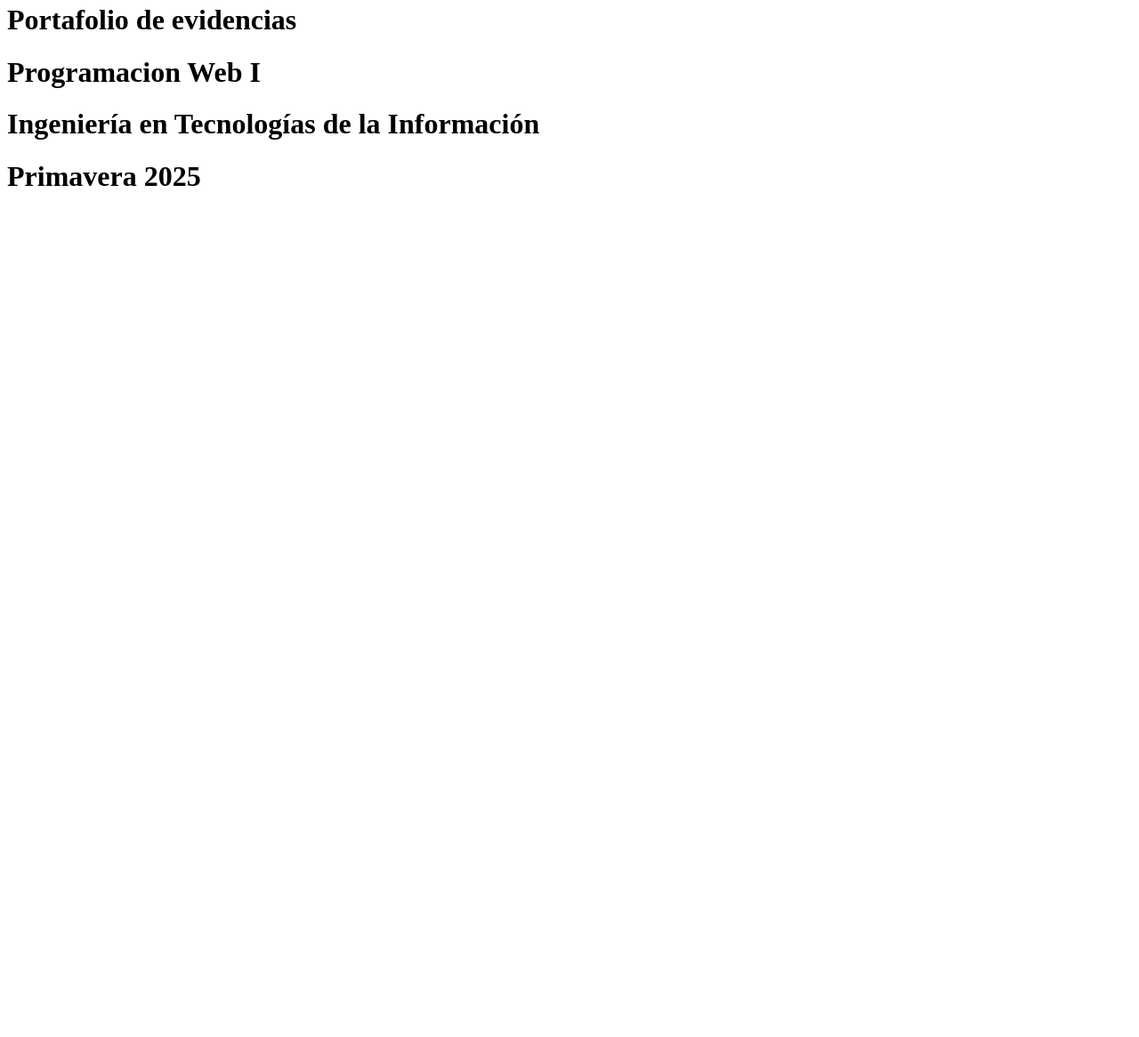
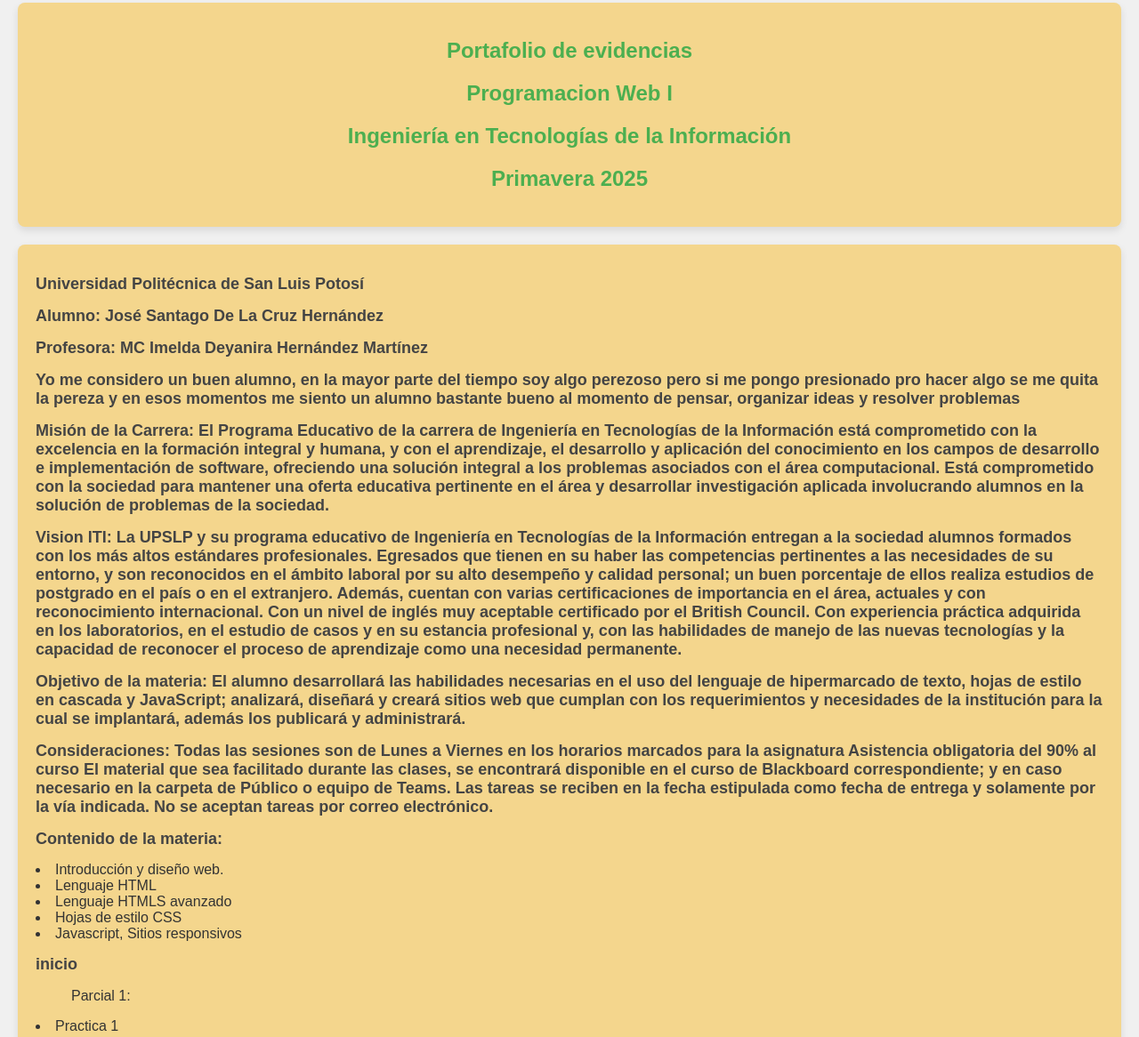
Before and after one commit to SantiagoDLCH/ProgramacionWebI, a plain HTML site: page index.html in a window 1280 px wide. Shown: the part 17-1183 px from the top of the page at 89% size. Before the commit the page ends 800 px from the top, so only its background shows below. Drawn offline with Linux system fonts and the light colour scheme.

Commit message:
Add files via upload

```diff
--- a/index.html
+++ b/index.html
@@ -3,19 +3,102 @@
 <head>
 	<meta charset="utf-8">
 	<meta name="viewport" content="width=device-width, initial-scale=1">
-
 	<link rel="icon" type="image/png" href="Logo.png">
 	<title> Pestaña Del Navegador </title>
+
+	<style>
+
+		body {
+			background-color: #f0f0f0;
+			font-family: Arial, sans-serif;
+			color: #333;
+			margin: 0;
+			padding: 0;
+		}
+
+
+		section {
+			padding: 20px;
+			margin: 20px;
+			background-color: #f4d68d;
+			border-radius: 8px;
+			box-shadow: 0 4px 8px rgba(0, 0, 0, 0.1);
+		}
+
+
+		#bloque1 h1 {
+			text-align: center;
+			color: #4CAF50;
+		}
+
+
+		#bloque2 h2 {
+			font-size: 18px;
+			color: #444;
+		}
+
+		#bloque3 h3 {
+			font-size: 16px;
+			line-height: 1.6;
+		}
+	</style>
 </head>
 <body>
-	<header>
+
+	<section id="bloque1">
 		<h1>Portafolio de evidencias</h1>
 		<h1>Programacion Web I</h1>
 		<h1>Ingeniería en Tecnologías de la Información</h1>
 		<h1>Primavera 2025</h1>
-	</header>
-	<section>
-		<h2></h2>
+	</section>
+
+	<section id="bloque2">
+		<h2>Universidad Politécnica de San Luis Potosí</h2>
+		<h2>Alumno: José Santago De La Cruz Hernández</h2>
+		<h2>Profesora: MC Imelda Deyanira Hernández Martínez</h2>
+		<h2>Yo me considero un buen alumno, en la mayor parte del tiempo soy algo perezoso pero si me pongo
+		presionado pro hacer algo se me quita la pereza y en esos momentos me siento un alumno bastante bueno
+		al momento de pensar, organizar ideas y resolver problemas</h2>
+
+		<h2>Misión de la Carrera:
+		El Programa Educativo de la carrera de Ingeniería en Tecnologías de la Información está comprometido con la excelencia en la formación integral y humana, y con el aprendizaje, el desarrollo y aplicación del conocimiento en los campos de desarrollo e implementación de software, ofreciendo una solución integral a los problemas asociados con el área computacional.
+		Está comprometido con la sociedad para mantener una oferta educativa pertinente en el área y desarrollar investigación aplicada involucrando alumnos en la solución de problemas de la sociedad.</h2>
+
+		<h2>Vision ITI: La UPSLP y su programa educativo de Ingeniería en Tecnologías de la Información entregan a la sociedad alumnos formados
+		con los más altos estándares profesionales. Egresados que tienen en su haber las competencias pertinentes a las necesidades de su entorno, y son reconocidos en el
+		ámbito laboral por su alto desempeño y calidad personal; un buen porcentaje de ellos realiza estudios de postgrado en el
+		país o en el extranjero.
+		Además, cuentan con varias certificaciones de importancia en el área, actuales y con reconocimiento internacional. Con un
+		nivel de inglés muy aceptable certificado por el British Council. Con experiencia práctica adquirida en los laboratorios, en el
+		estudio de casos y en su estancia profesional y, con las habilidades de manejo de las nuevas tecnologías y la capacidad de
+		reconocer el proceso de aprendizaje como una necesidad permanente. </h2>
+
+		<h2>Objetivo de la materia: El alumno desarrollará las habilidades necesarias en el uso del lenguaje de hipermarcado de texto, hojas de estilo en cascada
+		y JavaScript; analizará, diseñará y creará sitios web que cumplan con los requerimientos y necesidades de la institución para
+		la cual se implantará, además los publicará y administrará. </h2>
+
+		<h2>Consideraciones:
+		Todas las sesiones son de Lunes a Viernes en los horarios marcados para la asignatura
+		Asistencia obligatoria del 90% al curso
+		El material que sea facilitado durante las clases, se encontrará disponible en el curso de Blackboard correspondiente; y en
+		caso necesario en la carpeta de Público o equipo de Teams.
+		Las tareas se reciben en la fecha estipulada como fecha de entrega y solamente por la vía indicada.
+		No se aceptan tareas por correo electrónico. </h2>
+
+		<h2>Contenido de la materia:</h2>
+			<li>Introducción y diseño web.</li>
+			<li>Lenguaje HTML</li>
+			<li>Lenguaje HTMLS avanzado</li>
+			<li>Hojas de estilo CSS</li>
+			<li>Javascript, Sitios responsivos</li>
+		<h2>inicio</h2>
+			<ol>Parcial 1:</ol>
+			<li>Practica 1</li>
+	</section>
+
+
+	<section id="bloque3">
+		<h3>AUTOBIOGRAFIA: Mi nombre es Jose santiago de la cruz hernandez naci el 30 de noviembre del 2005, acutualmente tengo 19 años, me gustan las computadoras me gusta que dentro de un circuito puedas hacer tantas cosas como procesar informacion almacenar etc, mi gusto por las computadoras empezo cuando a mis 9 años me regalaron una laptop, recuerdo que jugaba minecraft y counter strike dentro de minecraft solia hacer mecanismos como trampas o maquinas que rompian bloques, tambien me gustaba que podia pasar mucho tiempo jugando en servidores modalidades como eggwars, skywars y demas, despues de mi gusto en los juegos me interese por las computadoras de escritorio, a mis 15 años tuve mi primera desktop recuerdo que de solo verla sin estar prendida me encantaba verla y pensar que podia hacer con ella sin embargo yo me limitaba a solo jugar y hacer cosasbasicas, tambien me gustan los animales actualmente tengo una mascota, es un perro chihuahua tiene 6 años y se llama chiquis, yo me considero alguien amable, respetuoso y bastante prudente.</h3>
 	</section>
 </body>
 </html>
```
